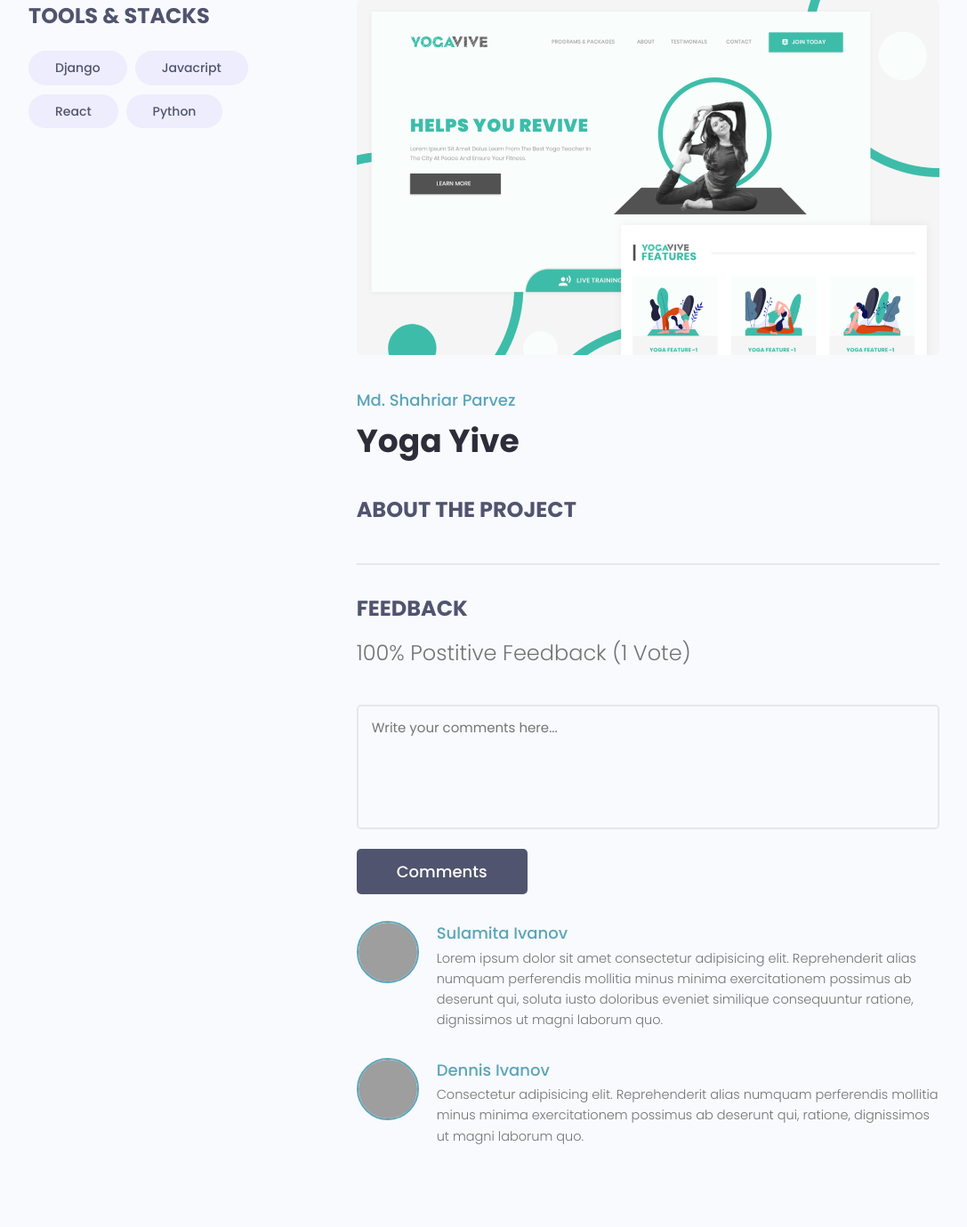
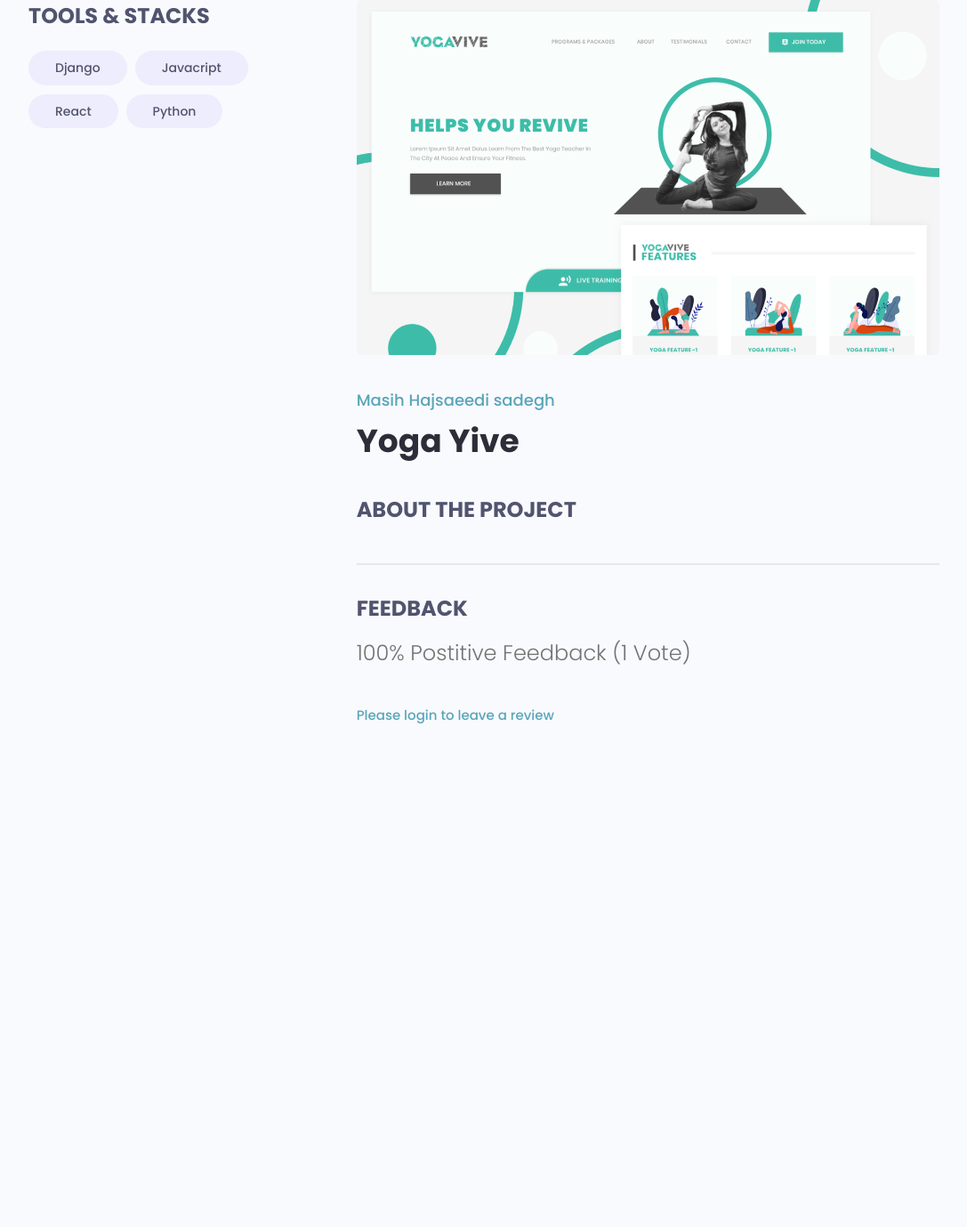
Before and after one commit to 1999masih/Devsearch, a Django app: page /projects/project/177c83a1-0b73-4d9e-b303-eae2f4ca7325/ in a window 1280 px wide. Shown: the part 108-1487 px from the top of the page at 89% size, without its empty margins (96-1183 px from the left). After the commit the page ends 921 px from the top, so only its background shows below. Run offline with Django 3.2, Linux system fonts and the light colour scheme; data comes from the database, SQL or seed files in the repository; both versions use the stored data as it was after the commit; some libraries are stand-ins or nearby versions; grey boxes are pictures that could not be loaded.

Commit message:
Reviews now work

```diff
--- a/projects/forms.py
+++ b/projects/forms.py
@@ -1,6 +1,6 @@
 from django.forms import ModelForm
 from django import forms
-from .models import Project
+from .models import Project, Review
 
 class ProjectForm(ModelForm):
     class Meta:
@@ -20,3 +20,22 @@ class ProjectForm(ModelForm):
 
         for name, field in self.fields.items():
             field.widget.attrs.update({'class': 'input'})
+
+class ReviewForm(ModelForm):
+    class Meta:
+        model = Review
+        fields = ['value', 'body']
+
+        labels = {
+            'value': 'Place your vote',
+            'body': 'Add a comment with your vote'
+        }
+
+    def __init__(self, *args, **kwargs):
+        super(ReviewForm, self).__init__(*args, **kwargs)
+
+        # self.fields['title'].widget.attrs.update({'class': 'input',})#css class
+        # self.fields['description'].widget.attrs.update({'class': 'input'})
+
+        for name, field in self.fields.items():
+            field.widget.attrs.update({'class': 'input'})
--- a/projects/models.py
+++ b/projects/models.py
@@ -1,7 +1,7 @@
 from django.db import models
 import uuid
 from users.models import Profile
-# Create your models here.
+
 class Project(models.Model):
     owner = models.ForeignKey(Profile, null=True, blank=True, on_delete=models.SET_NULL)
     title = models.CharField(max_length=200)
@@ -20,7 +20,24 @@ class Project(models.Model):
         return self.title
 
     class Meta:
-        ordering = ['created']
+        ordering = ['-vote_ratio', '-vote_total', 'title']
+
+    @property
+    def reviewers(self):
+        queryset = self.review_set.all().values_list('owner__id', flat=True)
+        return queryset
+
+    @property
+    def get_vote_count(self):
+        reviews = self.review_set.all()
+        upvote = reviews.filter(value='up').count()
+        total_votes = reviews.count()
+
+        ratio = (upvote / total_votes) * 100
+
+        self.vote_total = total_votes
+        self.vote_ratio = ratio
+        self.save()
 
 class Review(models.Model):
 
@@ -28,13 +45,16 @@ class Review(models.Model):
         ('up', 'Up Vote'),
         ('down', 'Down Vote')
     )
-    # owner =
+    owner = models.ForeignKey(Profile, on_delete=models.CASCADE, null=True)
     project = models.ForeignKey(Project, on_delete=models.CASCADE)
     body = models.TextField(null=True, blank=True)
     value = models.CharField(max_length=200, choices=VOTE_TYPE)
     created = models.DateTimeField(auto_now_add=True)
     id = models.UUIDField(default=uuid.uuid4, unique=True, primary_key=True, editable=False)
 
+
+    class Meta:
+        unique_together = [['owner', 'project']]
     def __str__(self):
         return self.value
 
--- a/projects/templates/projects/single-project.html
+++ b/projects/templates/projects/single-project.html
@@ -36,7 +36,7 @@
         </div>
         <div class="column column--2of3">
           <img class="singleProject__preview" src="{{ project.featured_image.url }}" alt="portfolio thumbnail" />
-          <a href="profile.html" class="singleProject__developer">Md. Shahriar Parvez</a>
+          <a href="profile.html" class="singleProject__developer">{{project.owner.name}}</a>
           <h2 class="singleProject__title">{{project.title}}</h2>
           <h3 class="singleProject__subtitle">About the Project</h3>
           <div class="singleProject__info">
@@ -49,42 +49,44 @@
               {{project.vote_ratio}}% Postitive Feedback ({{project.vote_total}} Vote{{project.vote_total|pluralize:"s"}})
             </h5>
 
-            <form class="form" action="#" method="POST">
-              <!-- Textarea -->
+            {% if request.user.profile.id  in project.reviewers %}
+              <p>You have already submitted your review  for this project </p>
+
+            {% elif request.user.profile == project.owner %}
+              <p>You cannot review your own work</p>
+
+            {% elif request.user.is_authenticated %}
+            <form class="form" action="{% url 'project' project.id %}" method="POST">
+              {% csrf_token %}
+              {% for field in form %}
               <div class="form__field">
-                <label for="formInput#textarea">Comments: </label>
-                <textarea class="input input--textarea" name="message" id="formInput#textarea"
-                  placeholder="Write your comments here..."></textarea>
+                <label for="formInput#textarea">{{field.label}} </label>
+                {{field}}
               </div>
+              {% endfor%}
               <input class="btn btn--sub btn--lg" type="submit" value="Comments" />
             </form>
+            {% else %}
+              <a href="{% url 'login' %}?next={{request.path}}">Please login to leave a review</a>
+            {% endif %}
+
             <div class="commentList">
+
+              {% for review in project.review_set.all%}
+              {% if review.body %}
               <div class="comment">
-                <a href="profile.html">
+                <a href="{% url 'user-profile' review.owner.id %}">
                   <img class="avatar avatar--md"
-                    src="https://pbs.twimg.com/profile_images/1335382240931368961/b3wSZKj4_400x400.jpg" alt="user" />
+                    src="{{review.owner.profile_image.url}}" alt="user" />
                 </a>
                 <div class="comment__details">
-                  <a href="profile.html" class="comment__author">Sulamita Ivanov</a>
-                  <p class="comment__info">
-                    Lorem ipsum dolor sit amet consectetur adipisicing elit. Reprehenderit alias numquam perferendis
-                    mollitia minus minima exercitationem possimus ab deserunt qui, soluta iusto doloribus eveniet
-                    similique consequuntur ratione, dignissimos ut magni laborum quo.
-                  </p>
+                  <a href="{% url 'user-profile' review.owner.id %}" class="comment__author">{{review.owner.name}}</a>
+                  <p class="comment__info">{{review.body|linebreaksbr}}</p>
                 </div>
               </div>
-              <div class="comment">
-                <a href="profile.html">
-                  <img class="avatar avatar--md" src="https://avatars.githubusercontent.com/u/33843378" alt="user" />
-                </a>
-                <div class="comment__details">
-                  <a href="profile.html" class="comment__author">Dennis Ivanov</a>
-                  <p class="comment__info">
-                    Consectetur adipisicing elit. Reprehenderit alias numquam perferendis mollitia minus minima
-                    exercitationem possimus ab deserunt qui, ratione, dignissimos ut magni laborum quo.
-                  </p>
-                </div>
-              </div>
+              {% endif %}
+              {% endfor %}
+
             </div>
           </div>
         </div>
--- a/projects/views.py
+++ b/projects/views.py
@@ -1,8 +1,9 @@
 from django.shortcuts import render, redirect
 from django.http import HttpResponse
 from django.contrib.auth.decorators import login_required
+from django.contrib import messages
 from .models import Project, Tag
-from .forms import ProjectForm
+from .forms import ProjectForm, ReviewForm
 from .utils import search_projects, paginate_projects
 
 
@@ -17,8 +18,22 @@ def projects(request):
 def project(request, pk):
 
     project_obj = Project.objects.get(id=pk)
+    form = ReviewForm()
+    if request.method == 'POST':
+        form = ReviewForm(request.POST)
+        review = form.save(commit=False)
+        review.project = project_obj
+        review.owner = request.user.profile
+        review.save()
 
-    return render(request, 'projects/single-project.html', {'project':project_obj})
+        project_obj.get_vote_count
+        #update project vote count
+        messages.success(request, 'Your review was successfully submitted!')
+        return redirect('project', pk=project_obj.id)
+
+
+    context = {'project':project_obj, 'form':form}
+    return render(request, 'projects/single-project.html', context)
 
 @login_required(login_url="login")
 def create_project(request):
--- a/users/templates/users/login_register.html
+++ b/users/templates/users/login_register.html
@@ -77,7 +77,7 @@
         <p>Hello Developer, Welcome Back!</p>
       </div>
 
-      <form action="{% url 'login' %}" method="POST" class="form auth__form">
+      <form action="" method="POST" class="form auth__form">
         {% csrf_token %}
         <!-- Input:Username -->
         <div class="form__field">
--- a/users/views.py
+++ b/users/views.py
@@ -18,7 +18,7 @@ def login_user(request):
         return redirect('profiles')
 
     if request.method == 'POST':
-        username = request.POST['username']
+        username = request.POST['username'].lower()
         password = request.POST['password']
 
         try:
@@ -30,7 +30,7 @@ def login_user(request):
 
         if user is not None:
             login(request, user)
-            return redirect('profiles')
+            return redirect(request.GET['next'] if 'next' in request.GET else 'account')
         else:
             messages.error(request, 'Username or password is incorrect')
 
```
Also changed, not shown: db.sqlite3, projects/migrations/0008_auto_20220104_0755.py (added).
